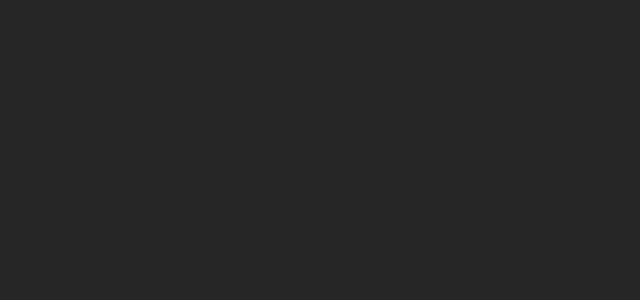
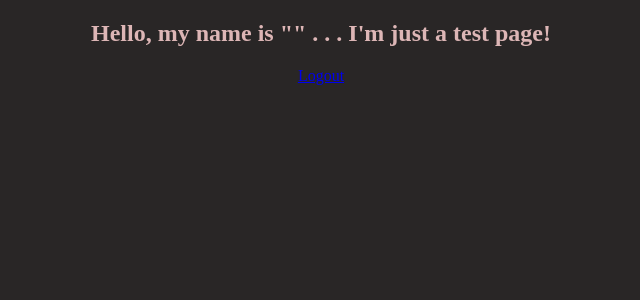
Before and after one commit to Devin44G/WaterMyPlants_frontend, a React (Create React App) app: page /dashboard in a window 1280 px wide. Shown: the top 300 px of the page, without its empty margins (319-959 px from the left). Built offline with nearby package versions, Linux system fonts and the light colour scheme; no server answers.

Commit message:
Set up GET req to user data in Context file

```diff
--- a/src/App.js
+++ b/src/App.js
@@ -18,7 +18,7 @@ function App() {
           <PrivateRoute exact path="/plant/:id" />
           <PrivateRoute exact path="/add-plant" />
         <PrivateRoute exact path="/edit-plant/:id" /> */}
-        <PrivateRoute path="/protected" component={Test} />
+        <Route path="/dashboard" component={Test} />
       </div>
     </UserProvider>
   );
--- a/src/UserContext.js
+++ b/src/UserContext.js
@@ -1,16 +1,31 @@
-import React, { useState, createContext } from 'react';
+import React, { useState, useEffect, createContext } from 'react';
+import axios from 'axios';
+import { axiosWithAuth } from './utils/axiosWithAuth';
 
 export const UserContext = createContext();
 
 export const UserProvider = props => {
-  const [user, setUser] = useState({
+  const [userCred, setUserCred] = useState({
     username: '',
     password: '',
     phone_number: ''
   });
+  const id = localStorage.getItem('userID');
+    console.log('User ID: ', id);
+  const [user, setUser] = useState([]);
+
+  useEffect(() => {
+    axiosWithAuth()
+      .get(`/api/users/${id}`)
+      .then(res => {
+        console.log('Data from useEffect: ', res.data);
+        setUser(res.data);
+      })
+      .catch(err => `Error of type: ${err} has been thrown`);
+  }, []);
 
   return(
-    <UserContext.Provider value={[user, setUser]}>
+    <UserContext.Provider value={[userCred, setUserCred], [user, setUser]}>
       {props.children}
     </UserContext.Provider>
   );
--- a/src/components/LoginForm.js
+++ b/src/components/LoginForm.js
@@ -38,7 +38,8 @@ const LoginForm = props => {
       .post('/api/auth/login', userCred)
       .then(res => {
         window.localStorage.setItem('token', res.data.token);
-        props.history.push("/protected");
+        window.localStorage.setItem('userID', res.data.id)
+        props.history.push('/dashboard');
         console.log('Data after login: ', res);
       })
       .catch(err => console.log(err));
--- a/src/components/Test.js
+++ b/src/components/Test.js
@@ -1,11 +1,23 @@
-import React from 'react';
+import React, { useContext, useState, useEffect } from 'react';
 import { Link } from 'react-router-dom';
+import axios from 'axios';
+import { axiosWithAuth } from '../utils/axiosWithAuth';
+import { UserContext } from '../UserContext';
 
-const Test = () => {
+const Test = props => {
+  const [user, setUser] = useContext(UserContext);
+
+  useEffect(() => {
+    axiosWithAuth()
+      .get('/api/plants')
+      .then(res => {
+        console.log('Plants: ', res.data);
+      });
+  }, []);
 
   return(
     <>
-      <h2>Hello . . . I'm just a test page!</h2>
+      <h2>Hello, my name is "{user.username}" . . . I'm just a test page!</h2>
       <Link to="/login">Logout</Link>
     </>
   );
```
